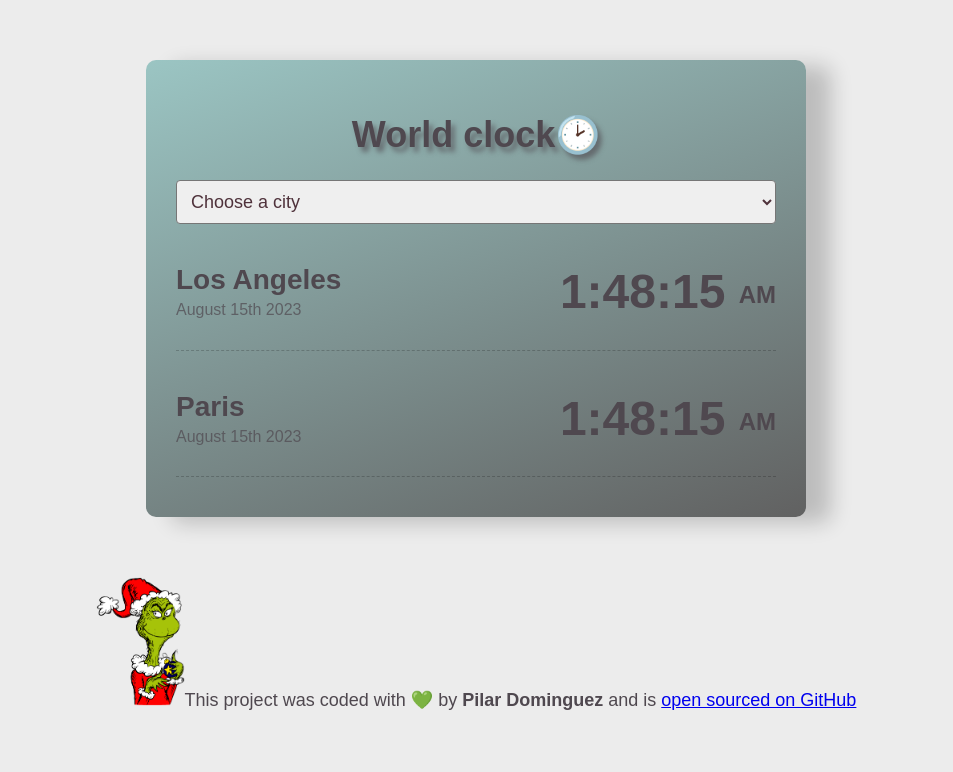
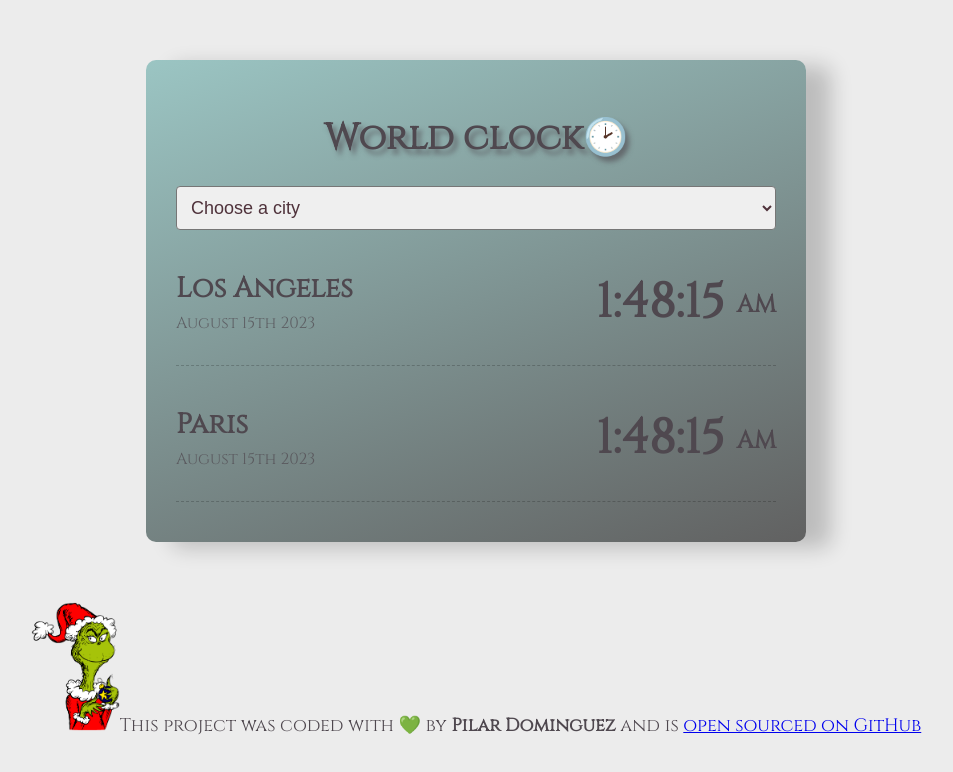
Before and after one commit to Pildomfl/World-clock, a plain HTML site: page index.html in a window 1280 px wide. Shown: the whole page, without its empty margins (164-1117 px from the left). Drawn offline with nearby package versions, Linux system fonts and the light colour scheme; a script that the page names is missing.

Commit message:
font updated

```diff
--- a/css/style.css
+++ b/css/style.css
@@ -1,10 +1,10 @@
 body {
   background: #ececec;
-  font-family: sans-serif;
+  font-family: "Cinzel", serif;
 }
 h1 {
   text-align: center;
-  font-family: sans-serif;
+  font-family: "Cinzel", serif;
   font-size: 36px;
   text-shadow: 4px 5px 5px rgba(79, 72, 79, 0.6);
   color: #4f484f;
--- a/index.html
+++ b/index.html
@@ -6,6 +6,12 @@
     <link rel="stylesheet" href="css/style.css" />
     <script src="https://cdnjs.cloudflare.com/ajax/libs/moment.js/2.29.4/moment.min.js"></script>
     <script src="https://cdnjs.cloudflare.com/ajax/libs/moment-timezone/0.5.37/moment-timezone-with-data-1970-2030.min.js"></script>
+    <link rel="preconnect" href="https://fonts.googleapis.com" />
+    <link rel="preconnect" href="https://fonts.gstatic.com" crossorigin />
+    <link
+      href="https://fonts.googleapis.com/css2?family=Cinzel&display=swap"
+      rel="stylesheet"
+    />
     <title>World clock - Pilar Dominguez</title>
   </head>
   <body>
```
